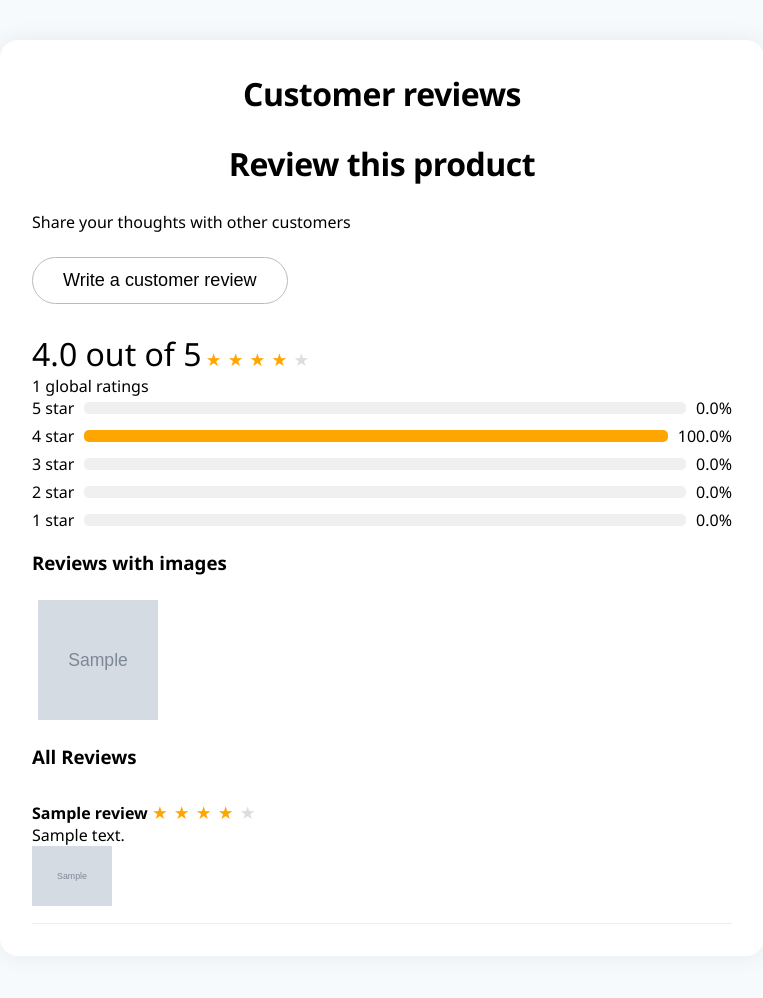
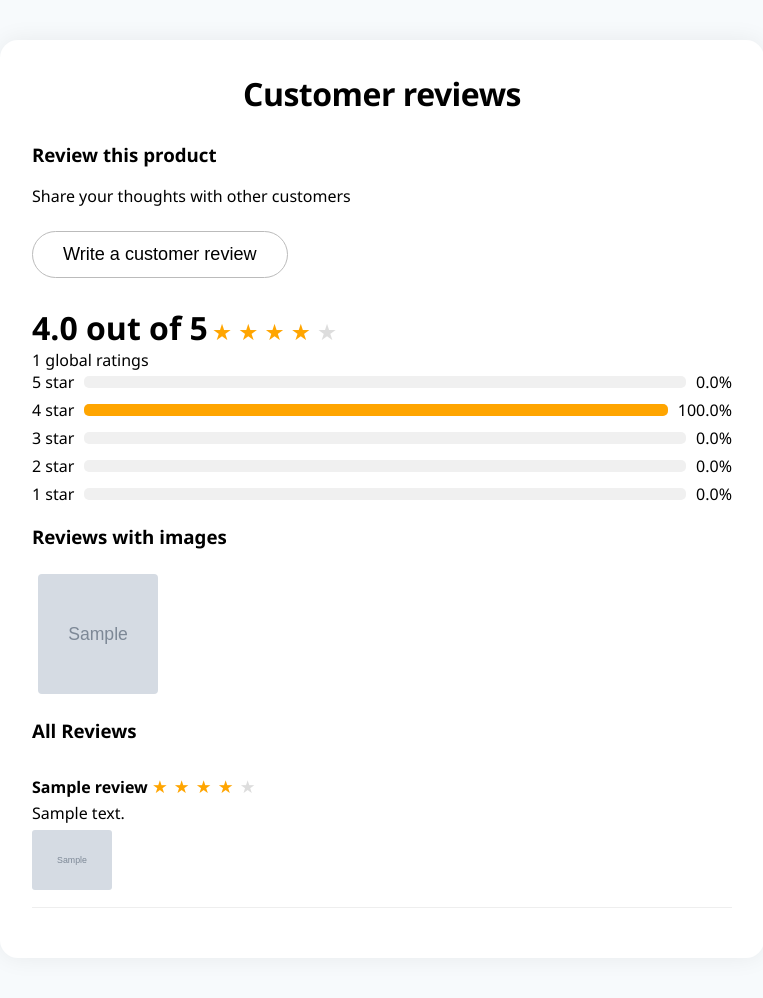
Before and after one commit to Afza1112/Shopify-Reveiw-App, a Flask app: page /reviews/1 in a window 1280 px wide. Shown: the whole page, without its empty margins (258-1021 px from the left). Before the commit the page ends 924 px from the top, so only its background shows below. Run offline with Flask 3, Linux system fonts and the light colour scheme; grey boxes marked "Sample" are stand-in pictures; a database or web service that is not in the repository returns one stand-in record (values such as "Sample title").

Commit message:
Update reviews_amazon.html

```diff
--- a/templates/reviews_amazon.html
+++ b/templates/reviews_amazon.html
@@ -1,11 +1,16 @@
 {% extends "base.html" %}
 {% block content %}
 <div class="amazon-reviews-box">
-    <h2>Customer reviews</h2>
+
+    <!-- Header -->
+    <h2 style="margin-top:0;">Customer reviews</h2>
+
+    <!-- Review this product box -->
     <div class="review-product-box">
-    <h2>Review this product</h2>
+        <h3>Review this product</h3>
         <p>Share your thoughts with other customers</p>
-    <button class="amazon-review-btn" onclick="document.getElementById('review-modal').style.display='block'">
+        <button class="amazon-review-btn" type="button"
+            onclick="document.getElementById('review-modal').style.display='flex'">
             Write a customer review
         </button>
     </div>
@@ -13,64 +18,74 @@
     <!-- Review Modal -->
     <div id="review-modal" class="modal" style="display:none;">
         <div class="modal-content">
-    <span class="close" onclick="document.getElementById('review-modal').style.display='none'">&times;</span>
-    <form id="review-form" enctype="multipart/form-data">
+            <span class="close" tabindex="0" onclick="closeModal()" aria-label="Close">&times;</span>
+            <form id="review-form" enctype="multipart/form-data" autocomplete="off">
                 <label>Name:</label>
-        <input type="text" name="name" required><br>
+                <input type="text" name="name" maxlength="32" required><br>
                 <label>Rating:</label>
                 <select name="rating" required>
                     <option value="">Select...</option>
                     {% for i in range(5,0,-1) %}
-                <option value="{{ i }}">{{ i }} star</option>
+                        <option value="{{ i }}">{{ i }} star{{ 's' if i > 1 else '' }}</option>
                     {% endfor %}
                 </select><br>
                 <label>Review:</label>
-        <textarea name="text" required></textarea><br>
+                <textarea name="text" maxlength="1000" required></textarea><br>
                 <label>Photo (optional):</label>
-        <input type="file" name="image"><br>
-        <button type="submit">Submit</button>
+                <input type="file" name="image" accept="image/*"><br>
+                <button type="submit" class="amazon-review-btn">Submit</button>
             </form>
-    <div id="review-msg"></div>
+            <div id="review-msg" style="margin-top:8px;color:#008000;"></div>
         </div>
     </div>
 
+    <!-- Summary -->
     <div class="amazon-summary">
-        <span style="font-size:2rem;">{{ avg_rating }} out of 5</span>
+        <span style="font-size:2rem;font-weight:bold;">{{ avg_rating or 0 }} out of 5</span>
         <span class="star-bar">
             {% for i in range(1,6) %}
-                {% if i <= avg_rating|round(0, 'floor') %}
-                    <span style="color:orange;">&#9733;</span>
+                {% if i <= (avg_rating|float|round(0, 'floor')) %}
+                    <span style="color:orange;font-size:1.4em;">&#9733;</span>
                 {% else %}
-                    <span style="color:#ddd;">&#9733;</span>
+                    <span style="color:#ddd;font-size:1.4em;">&#9733;</span>
                 {% endif %}
             {% endfor %}
         </span>
-        <div>{{ total_reviews }} global ratings</div>
+        <div>{{ total_reviews or 0 }} global ratings</div>
     </div>
     <div class="star-breakdown">
         {% for i in range(5, 0, -1) %}
             <div>
                 <span>{{ i }} star</span>
                 <div class="star-bar-bg">
-                    <div class="star-bar-fill" style="width:{{ star_perc[i] }}%"></div>
+                    <div class="star-bar-fill" style="width:{{ star_perc[i]|default(0) }}%"></div>
                 </div>
-                <span>{{ star_perc[i] }}%</span>
+                <span>{{ star_perc[i]|default(0) }}%</span>
             </div>
         {% endfor %}
     </div>
+
+    <!-- Reviews with images -->
+    {% set image_reviews = reviews|selectattr("image_url")|list %}
+    {% if image_reviews %}
         <h3>Reviews with images</h3>
         <div class="amazon-images-row">
-        {% for review in reviews if review.image_url %}
-            <img src="{{ review.image_url }}" alt="review image" style="width:120px;height:120px;object-fit:cover;margin:6px;">
+            {% for review in image_reviews %}
+                <img src="{{ review.image_url }}" alt="review image" style="width:120px;height:120px;object-fit:cover;margin:6px;border-radius:4px;">
             {% endfor %}
         </div>
+    {% endif %}
+
+    <!-- All Reviews -->
     <h3>All Reviews</h3>
+    {% if reviews %}
         {% for review in reviews %}
-        <div class="review-item">
-            <div><strong>{{ review.name or "Anonymous" }}</strong>
+            <div class="review-item" style="margin-bottom:18px;">
+                <div>
+                    <strong>{{ review.name or "Anonymous" }}</strong>
                     <span class="star-bar">
                         {% for i in range(1,6) %}
-                    {% if i <= review.rating|int %}
+                            {% if i <= (review.rating|int) %}
                                 <span style="color:orange;">&#9733;</span>
                             {% else %}
                                 <span style="color:#ddd;">&#9733;</span>
@@ -78,16 +93,29 @@
                         {% endfor %}
                     </span>
                 </div>
-            <div>{{ review.text }}</div>
+                <div style="margin:4px 0 6px;">{{ review.text }}</div>
                 {% if review.image_url %}
-                <img src="{{ review.image_url }}" alt="review image" style="width:80px;">
+                    <img src="{{ review.image_url }}" alt="review image" style="width:80px;object-fit:cover;border-radius:3px;">
                 {% endif %}
             </div>
         {% endfor %}
+    {% else %}
+        <div style="color:#888;">No reviews yet. Be the first to review!</div>
+    {% endif %}
 </div>
 {% endblock %}
 
+{% block scripts %}
 <script>
+// Modal controls
+function closeModal() {
+    document.getElementById('review-modal').style.display = 'none';
+}
+// Accessibility: allow closing modal with Esc key
+document.addEventListener('keydown', function(e){
+    if(e.key === "Escape") closeModal();
+});
+// Submit review form
 document.getElementById('review-form').onsubmit = async function(e) {
     e.preventDefault();
     var formData = new FormData(this);
@@ -99,9 +127,10 @@ document.getElementById('review-form').onsubmit = async function(e) {
     document.getElementById('review-msg').innerText = data.message || "Submitted!";
     if(data.message && data.message.includes("pending")) {
         setTimeout(() => {
-            document.getElementById('review-modal').style.display='none';
+            closeModal();
             location.reload();
-        }, 1800);
+        }, 1500);
     }
 };
 </script>
+{% endblock %}
```
Lines whose indentation alone changed are shown as unchanged.
